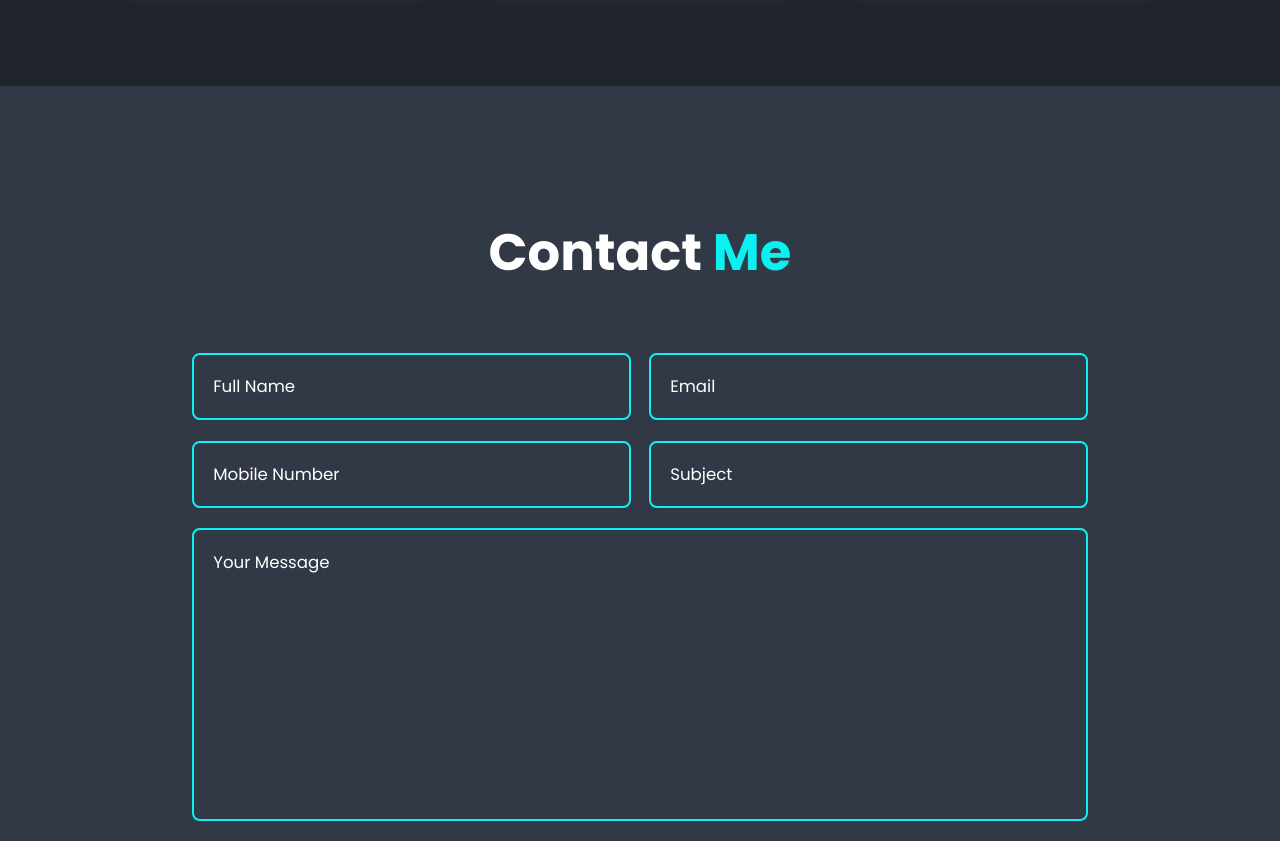
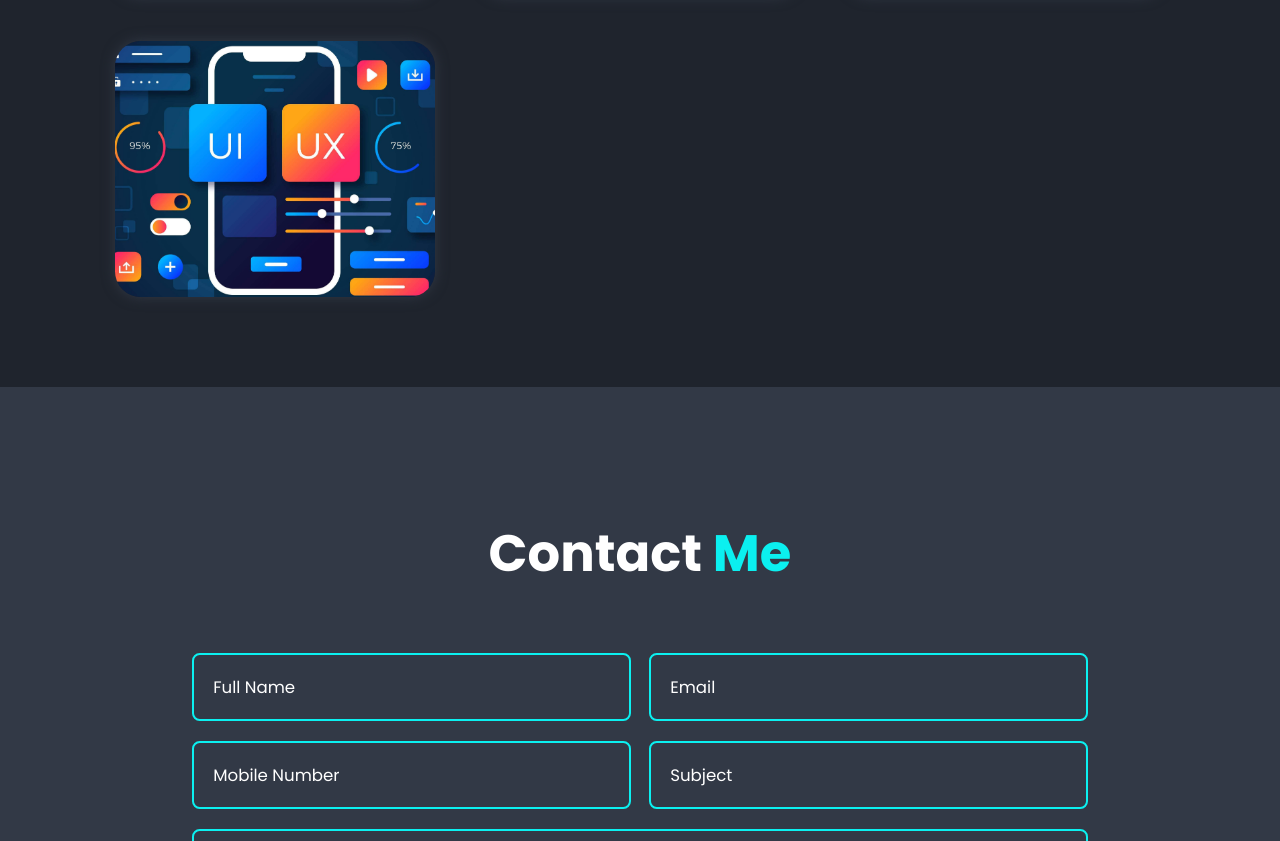
Before and after one commit to VivekananthanAbishek/Portfolio, a plain HTML site: page index.html in a window 1280 px wide. Shown: the part 5539-6380 px from the top of the page. Drawn offline with nearby package versions, Linux system fonts and the light colour scheme.

Commit message:
Project updated

```diff
--- a/index.html
+++ b/index.html
@@ -238,6 +238,15 @@
                     <a href="#"><i class='bx bx-link-external'></i></a>
                 </div>
             </div>
+            <div class="portfolio-box">
+                <img src="images/uiux.jpg" alt="">
+                <div class="portfolio-layer">
+                    <h3>Figma</h3>
+                    <h4>Bus Booking Application</h4>
+                    <p>Bus Booking App for Makumbura Bus Station.</p>
+                    <a href="https://www.figma.com/design/mr7xsTXGTCRwdb1idF2VNP/Bus-Booking--Community-?node-id=0-1&p=f&t=DIaknVgR8gFG2dxe-0"><i class='bx bx-link-external'></i></a>
+                </div>
+            </div>
         </div>
     </section>
     <!-- portfolio section end -->
```
